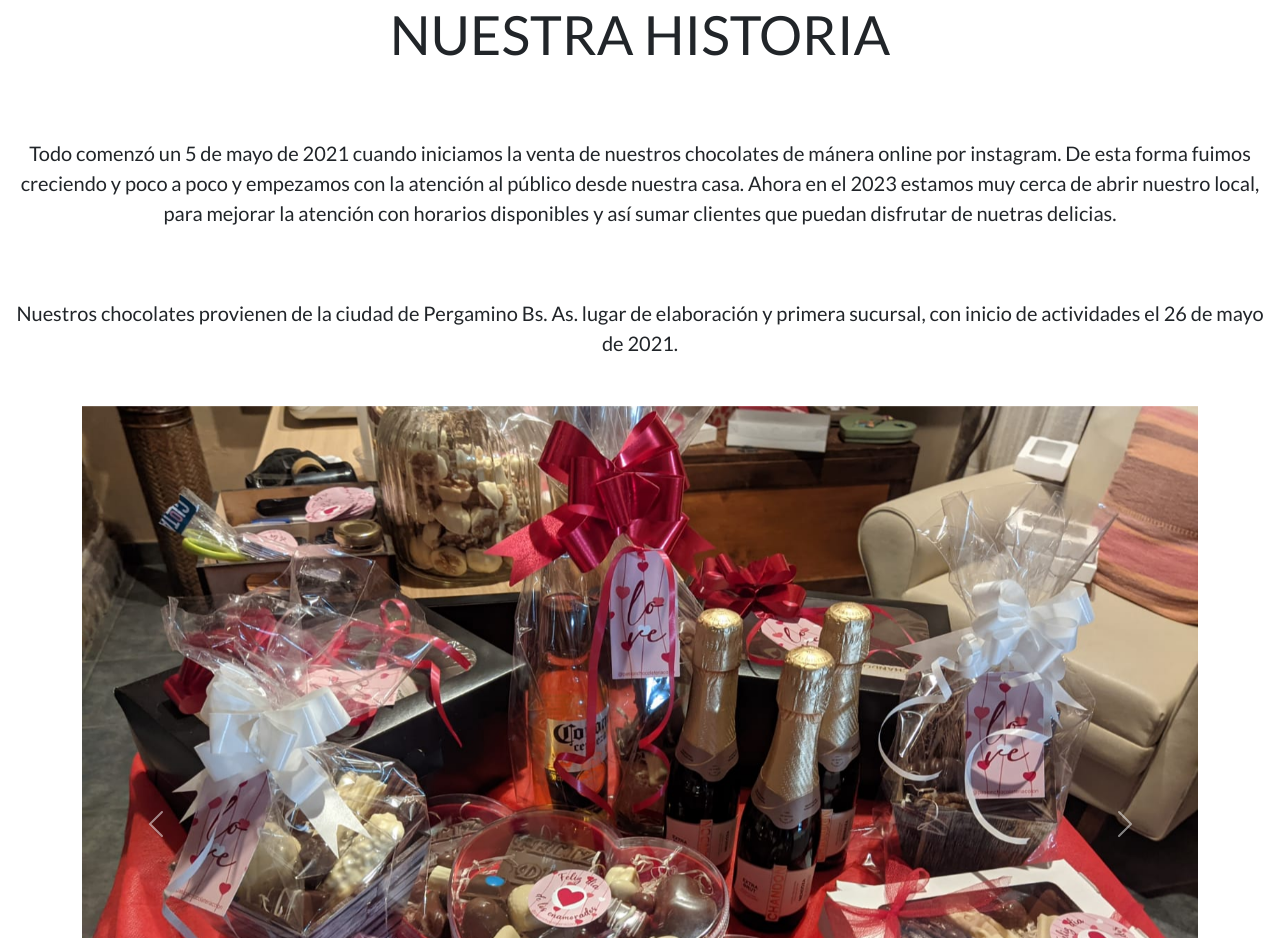
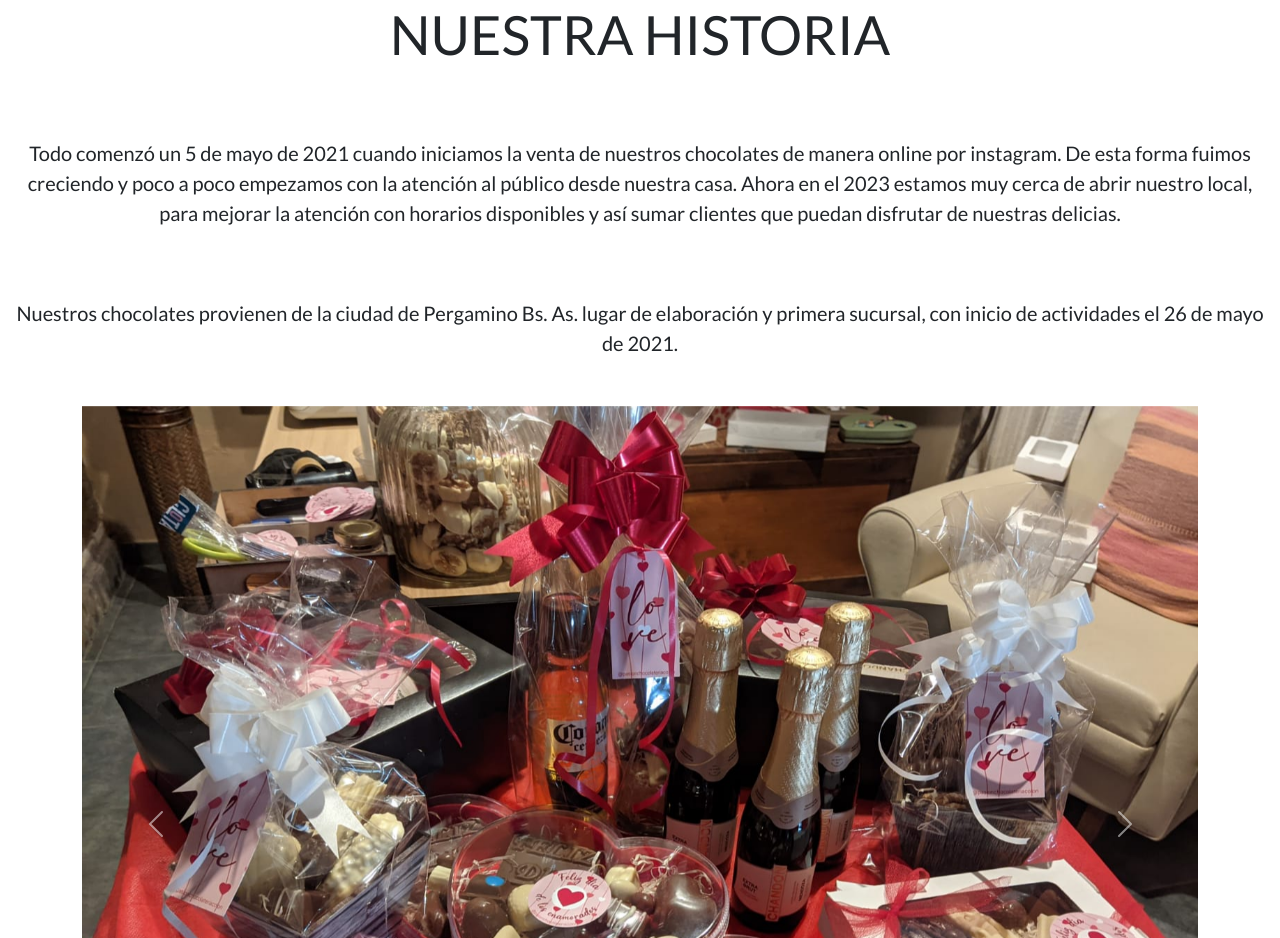
Before and after one commit to GeronimoMariani/PasionChocolateria, a plain HTML site: page Pages/nosotros.html in a window 1280 px wide. Shown: the part 857-1795 px from the top of the page. Drawn offline with nearby package versions, Linux system fonts and the light colour scheme.

Commit message:
correcciones ortograficas 2

```diff
--- a/Pages/nosotros.html
+++ b/Pages/nosotros.html
@@ -59,7 +59,7 @@
         <section class="sectionHistoria">
             <div class="container-fluid text-center divHistoria">
                 <h2>NUESTRA HISTORIA</h2>
-                <p class="p1Historia">Todo comenzó un 5 de mayo de 2021 cuando iniciamos la venta de nuestros chocolates de mánera online por instagram. De esta forma fuimos creciendo y poco a poco y empezamos con la atención al público desde nuestra casa. Ahora en el 2023 estamos muy cerca de abrir nuestro local, para mejorar la atención con horarios disponibles y así sumar clientes que puedan disfrutar de nuetras delicias.</p>
+                <p class="p1Historia">Todo comenzó un 5 de mayo de 2021 cuando iniciamos la venta de nuestros chocolates de manera online por instagram. De esta forma fuimos creciendo y poco a poco empezamos con la atención al público desde nuestra casa. Ahora en el 2023 estamos muy cerca de abrir nuestro local, para mejorar la atención con horarios disponibles y así sumar clientes que puedan disfrutar de nuestras delicias.</p>
                 <p class="p2Historia">Nuestros chocolates provienen de la ciudad de Pergamino Bs. As. lugar de elaboración y primera sucursal, con inicio de actividades el 26 de mayo de 2021.</p>
             </div>
         </section>
```
